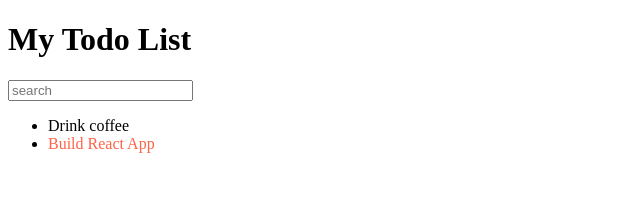
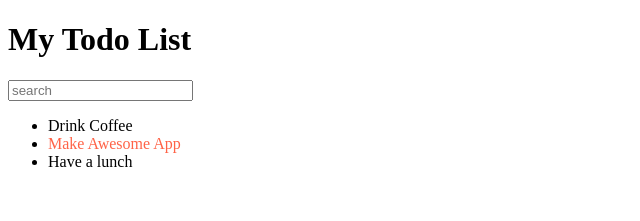
Before and after one commit to alexey-sevastynov/react-apps, a React (Create React App) app in the folder todo/: page / in a window 1280 px wide. Shown: the top 221 px of the page, without its empty margins (0-640 px from the left). Built offline with nearby package versions, Linux system fonts and the light colour scheme.

Commit message:
arr-props-component + {... Spread }

```diff
--- /dev/null
+++ b/todo/src/App.js
@@ -0,0 +1,27 @@
+import React from 'react'
+
+import AppHeader from './components/AppHeader';
+import SearchPanel from './components/SearchValue';
+import TodoList from './components/TodoList';
+
+
+function App() {
+    const todoData = [
+        { label: 'Drink Coffee', important: false },
+        { label: 'Make Awesome App', important: true },
+        { label: 'Have a lunch', important: false },
+    ];
+
+    return (
+        <div>
+
+            <AppHeader />
+            <SearchPanel />
+            <TodoList todos={todoData} />
+
+        </div>
+
+    )
+}
+
+export default App
--- a/todo/src/components/TodoList.jsx
+++ b/todo/src/components/TodoList.jsx
@@ -1,16 +1,22 @@
 import React from "react";
 import TodoListItem from "./TodoListItem";
 
-const TodoList = () => {
+const TodoList = ({ todos }) => {
+
+    const elementsLi = todos.map((item) => {
+        return (
+            <li>
+                <TodoListItem {...item} />
+            </li>
+        )
+    });
+
 
     return (
         <ul>
-            <li><TodoListItem label={"Drink coffee"} /></li>
-            <li><TodoListItem
-                label={"Build React App"}
-                impotrant /></li>
+            {elementsLi}
         </ul>
-    )
+    );
 }
 
 export default TodoList;
--- a/todo/src/components/TodoListItem.jsx
+++ b/todo/src/components/TodoListItem.jsx
@@ -1,9 +1,9 @@
 import React from "react";
 
-const TodoListItem = ({ label, impotrant = false }) => {
+const TodoListItem = ({ label, important = false }) => {
 
     const style = {
-        color: impotrant ? 'tomato' : 'black'
+        color: important ? 'tomato' : 'black'
     };
 
     return <span style={style}>{label}</span>;
--- a/todo/src/index.js
+++ b/todo/src/index.js
@@ -1,19 +1,8 @@
 import React from 'react';
 import ReactDOM from 'react-dom/client';
-import AppHeader from './components/AppHeader';
-import SearchPanel from './components/SearchValue';
-import TodoList from './components/TodoList';
 
+import App from './App';
 
-const App = () => {
-  return (
-    <div>
-      <AppHeader />
-      <SearchPanel />
-      <TodoList />
-    </div>
-  );
-}
 
 // ReactDOM.render(<App />, document.getElementById('root'));
 
```
